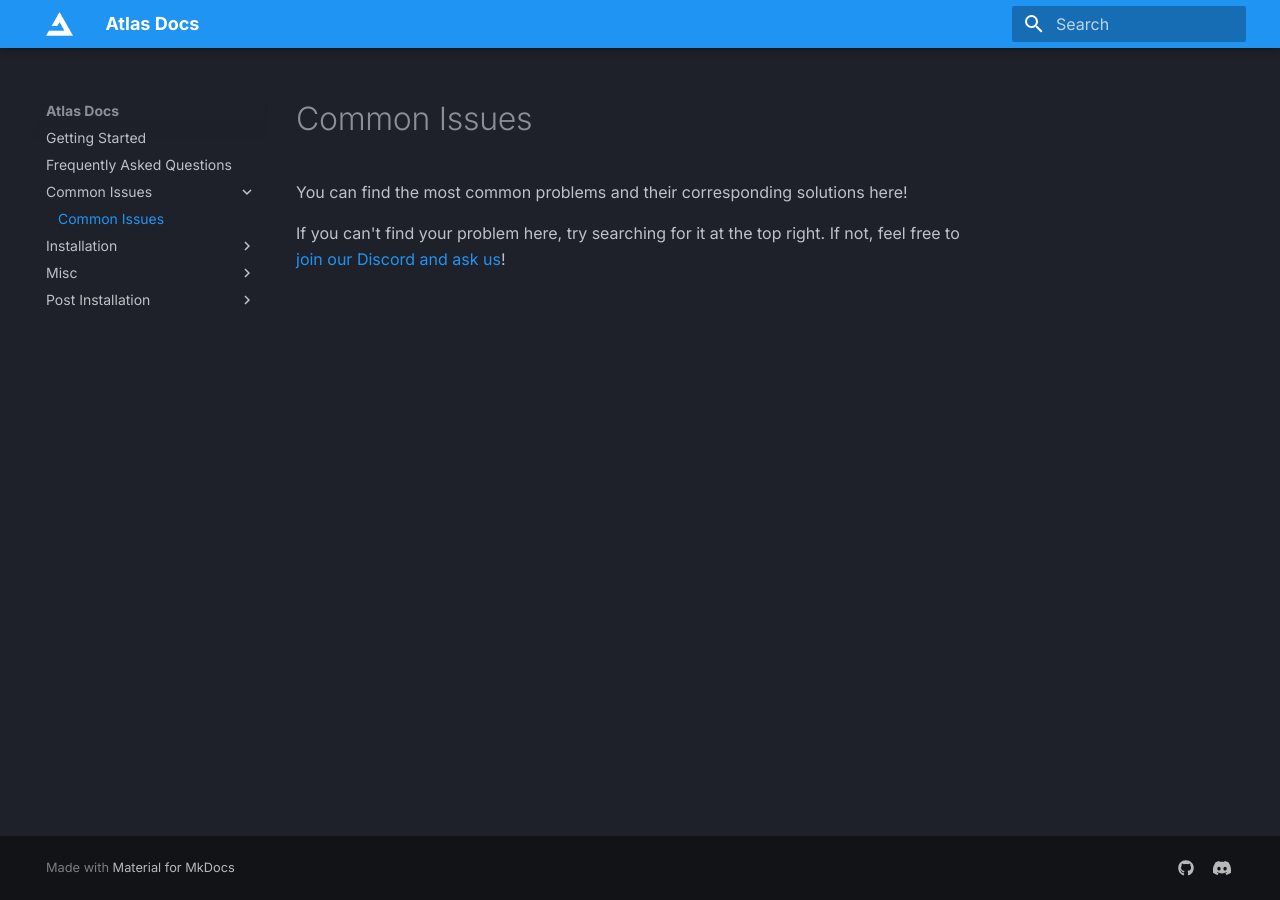
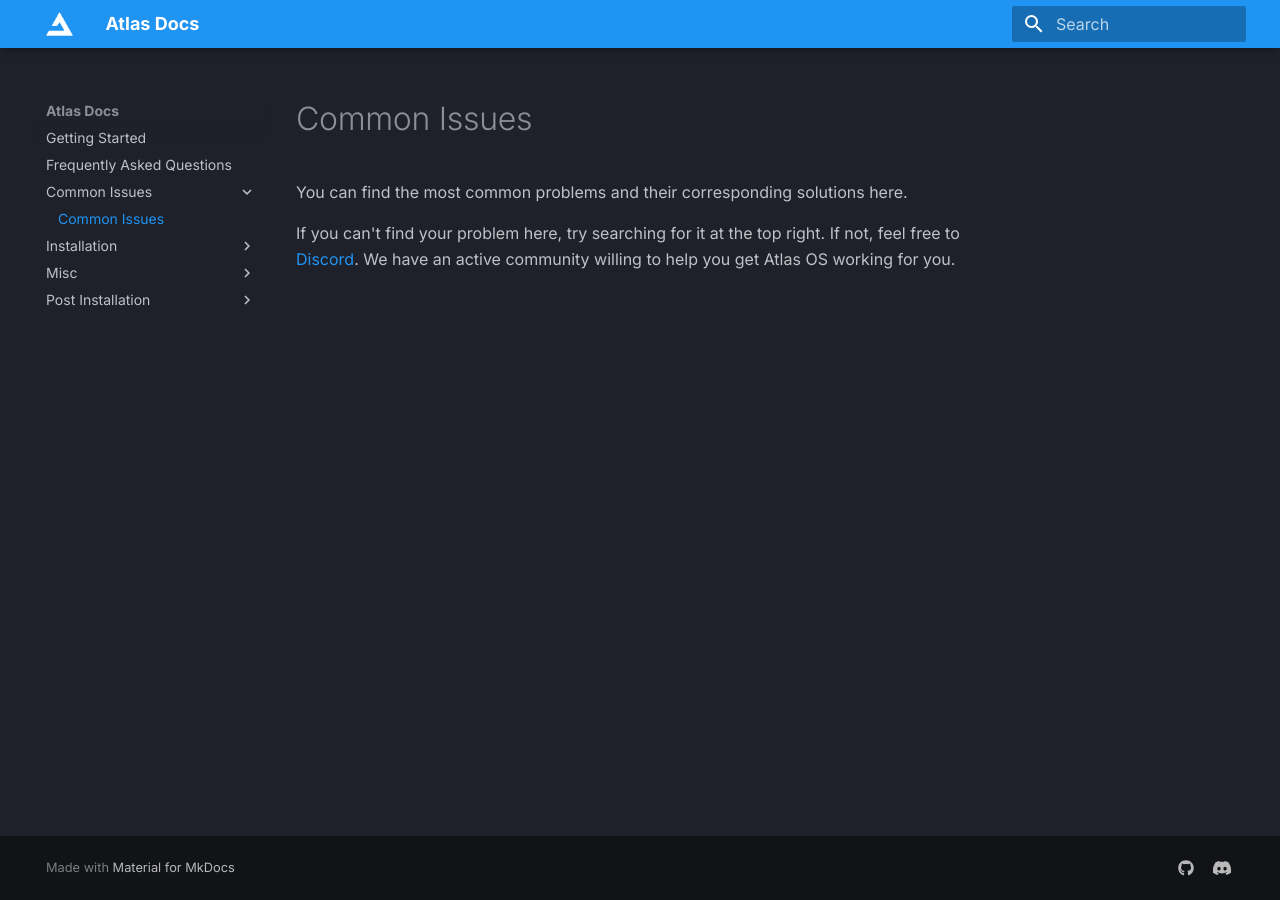
Before and after one commit to Atlas-OS/docs, an MkDocs documentation site: the page built from docs/Common Issues/index.md, in a window 1280 px wide. Built offline with MkDocs 1.6.1 and Material for MkDocs 9.7.7, drawn with Linux system fonts in a browser that asks for light colours.

Commit message:
Update index.md

```diff
--- a/docs/Common Issues/index.md
+++ b/docs/Common Issues/index.md
@@ -1,5 +1,5 @@
 # Common Issues
 
-You can find the most common problems and their corresponding solutions here!
+You can find the most common problems and their corresponding solutions here.
 
-If you can't find your problem here, try searching for it at the top right. If not, feel free to [join our Discord and ask us](https://discord.gg/xx6S3g3HzE)!
+If you can't find your problem here, try searching for it at the top right. If not, feel free to [Discord](https://discord.com/servers/atlas-795710270000332800). We have an active community willing to help you get Atlas OS working for you.
```
